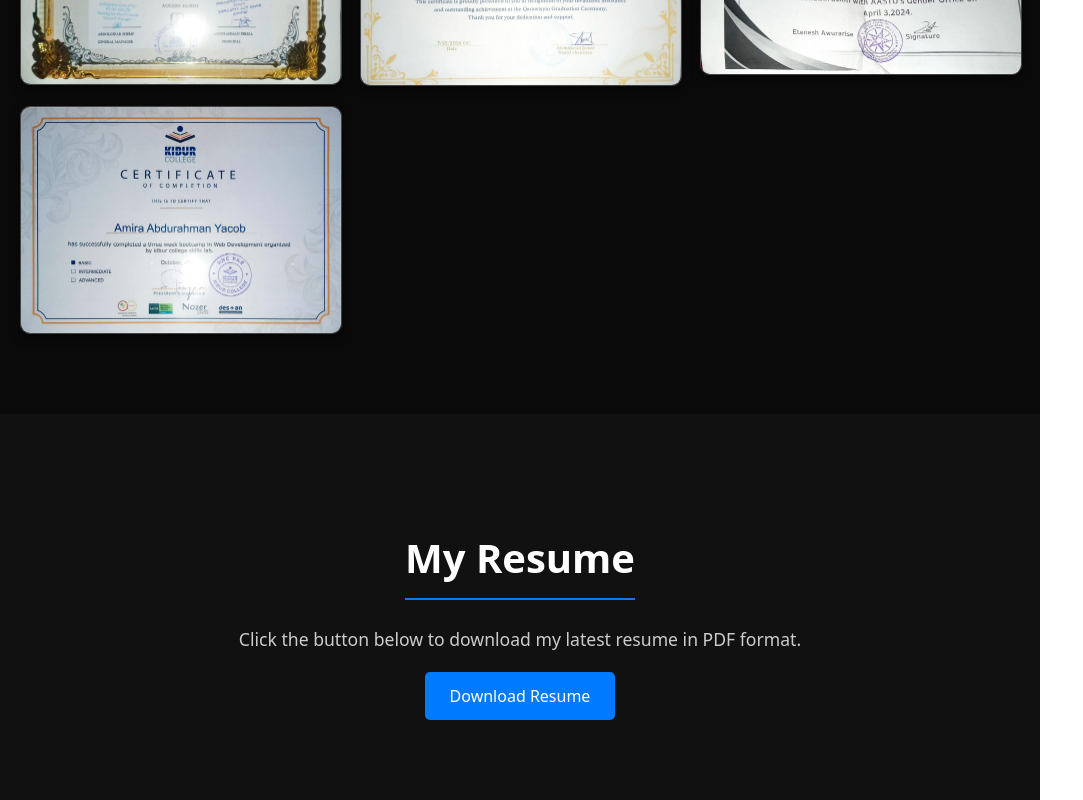
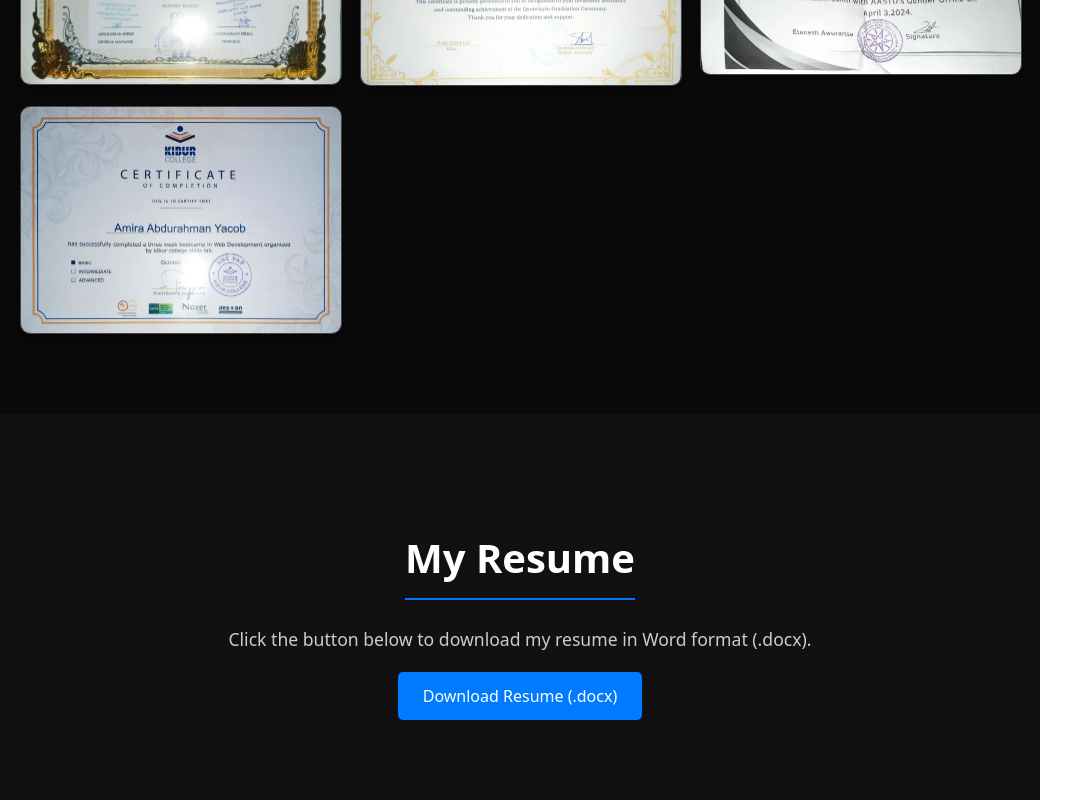
Before and after one commit to ami798/portfolio, a React (Vite) app in the folder my-portfolio/my-portfolio-vite/: page / in a window 1280 px wide. Shown: the part 3509-4309 px from the top of the page, without its empty margins (0-1083 px from the left). Built offline with nearby package versions, Linux system fonts and the light colour scheme.

Commit message:
resume added

```diff
--- a/my-portfolio/my-portfolio-vite/src/components/Resume.jsx
+++ b/my-portfolio/my-portfolio-vite/src/components/Resume.jsx
@@ -1,14 +1,14 @@
 import React from "react";
 import "../styles/Resume.css";
-import resumePDF from "../assets/resume/Amira-Resume.pdf";
+import resumeDocx from "../assets/resume/resume.docx";
 
 function Resume() {
   return (
     <section className="resume-section" id="resume">
       <h2 className="resume-title">My Resume</h2>
-      <p className="resume-text">Click the button below to download my latest resume in PDF format.</p>
-      <a href={resumePDF} download="Amira-Resume.pdf" className="resume-button">
-        Download Resume
+      <p className="resume-text">Click the button below to download my resume in Word format (.docx).</p>
+      <a href={resumeDocx} download="Amira-Resume.docx" className="resume-button">
+        Download Resume (.docx)
       </a>
     </section>
   );
```
